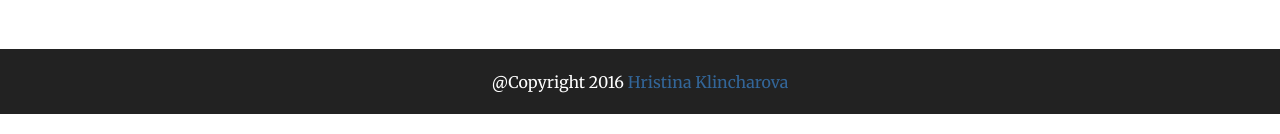
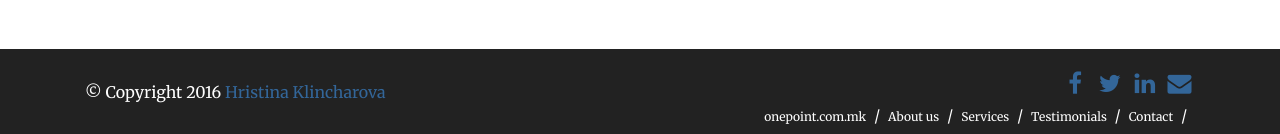
Before and after one commit to HristinaK/onepoint, a website: page index.html in a window 1280 px wide. Shown: the part 3382-3516 px from the top of the page. Drawn offline with nearby package versions, Linux system fonts and the light colour scheme.

Commit message:
added footer

```diff
--- a/css/creative.css
+++ b/css/creative.css
@@ -454,3 +454,13 @@ body {
   font-size: x-large;
   padding: 0.2em;
 }
+
+.copyright { min-height:40px; }
+.copyright p { text-align:left; color:#FFF; padding:10px 0; margin-bottom:0px;}
+.heading7 { font-size:21px; font-weight:700; color:#d9d6d6; margin-bottom:22px;}
+.post p { font-size:12px; color:#FFF; line-height:20px;}
+.post p span { display:block; color:#8f8f8f;}
+.bottom_ul { list-style-type:none; float:right; margin-bottom:0px;}
+.bottom_ul li { float:left; line-height:40px;}
+.bottom_ul li:after { content:"/"; color:#FFF; margin-right:8px; margin-left:8px;}
+.bottom_ul li a { color:#FFF;  font-size:12px;}
--- a/index.html
+++ b/index.html
@@ -292,7 +292,24 @@
         <div id="strelka"><span class="fa fa-chevron-up"></span></div>
     </a>
     <br>
-    <p>@Copyright 2016 <a href="https://www.linkedin.com/in/hristina-klincharova-776a568b" title="Visit w3schools">Hristina Klincharova</a></p>
+    <div class="container">
+        <div class="col-md-6 copyright">
+            <p>© Copyright 2016 <a href="https://www.linkedin.com/in/hristina-klincharova-776a568b" title="Visit w3schools">Hristina Klincharova</a></p>
+        </div>
+        <div class="col-md-6 text-right">
+            <i style="font-size: larger;">
+            <a href="#"><i class="fa fa-fw fa-lg fa-facebook"></i></a>
+            <a href="#"><i class="fa fa-fw fa-lg  fa-twitter"></i></a>
+            <a href="#"><i class="fa fa-fw fa-lg  fa-linkedin"></i></a>
+            <a href="#"><i class="fa fa-fw fa-lg  fa-envelope"></i></a></i>
+            <ul class="bottom_ul">
+                <li><a href="#page-top">onepoint.com.mk</a></li>
+                <li><a href="#about">About us</a></li>
+                <li><a href="#services">Services</a></li>
+                <li><a href="#why-us">Testimonials</a></li>
+                <li><a href="#contact">Contact</a></li>
+            </ul>
+        </div>
 </footer>
 
 <!-- jQuery -->
```
